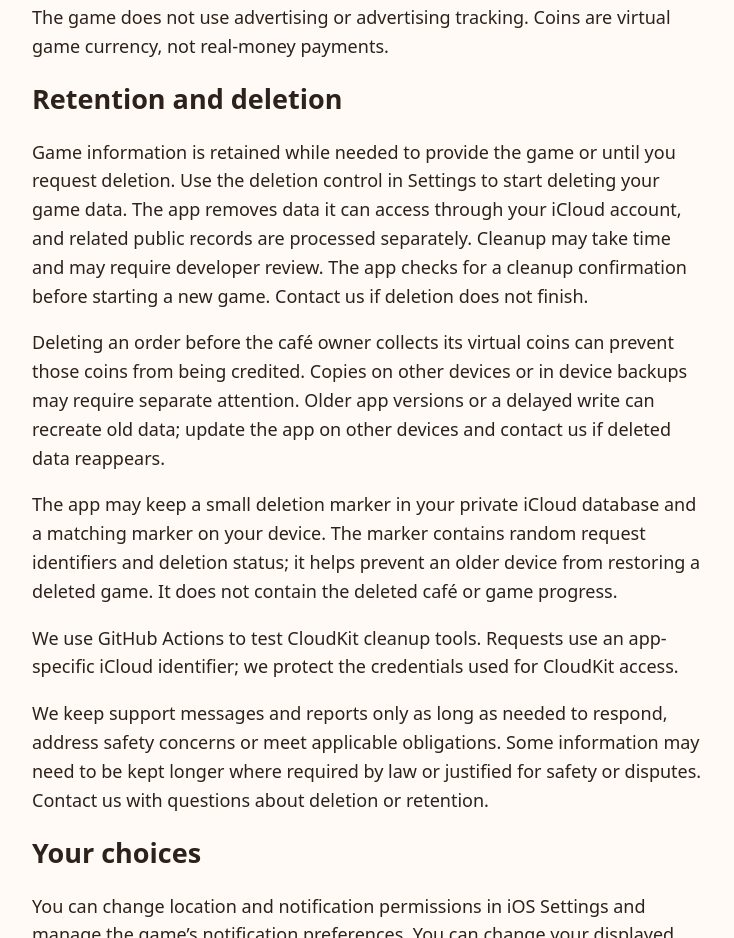
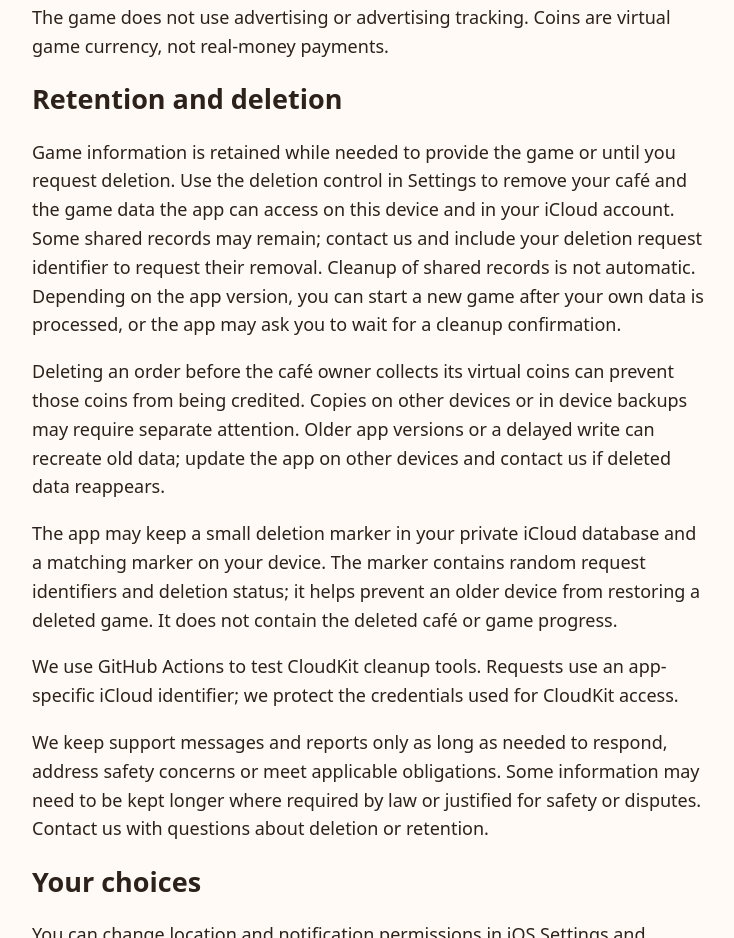
Before and after one commit to ulyanoffapps/my-coffee-spot-privacy, a plain HTML site: page privacy.html in a window 1280 px wide. Shown: the part 1282-2220 px from the top of the page, without its empty margins (272-1006 px from the left). Drawn offline with Linux system fonts and the light colour scheme.

Commit message:
Update deletion and support information

```diff
--- a/privacy.html
+++ b/privacy.html
@@ -25,7 +25,7 @@
   <p>We use information to operate the game, display cafés, save progress, support visits and stickers, show city weather, send requested notifications, and respond to reports and support messages. Apple services used by the game include iCloud and CloudKit, Maps and geocoding, WeatherKit and Apple Push Notification service. Apple processes information under its own <a href="https://www.apple.com/legal/privacy/">privacy policy</a>.</p>
   <p>The game does not use advertising or advertising tracking. Coins are virtual game currency, not real-money payments.</p>
   <h2>Retention and deletion</h2>
-  <p>Game information is retained while needed to provide the game or until you request deletion. Use the deletion control in Settings to start deleting your game data. The app removes data it can access through your iCloud account, and related public records are processed separately. Cleanup may take time and may require developer review. The app checks for a cleanup confirmation before starting a new game. Contact us if deletion does not finish.</p>
+  <p>Game information is retained while needed to provide the game or until you request deletion. Use the deletion control in Settings to remove your café and the game data the app can access on this device and in your iCloud account. Some shared records may remain; contact us and include your deletion request identifier to request their removal. Cleanup of shared records is not automatic. Depending on the app version, you can start a new game after your own data is processed, or the app may ask you to wait for a cleanup confirmation.</p>
   <p>Deleting an order before the café owner collects its virtual coins can prevent those coins from being credited. Copies on other devices or in device backups may require separate attention. Older app versions or a delayed write can recreate old data; update the app on other devices and contact us if deleted data reappears.</p>
   <p>The app may keep a small deletion marker in your private iCloud database and a matching marker on your device. The marker contains random request identifiers and deletion status; it helps prevent an older device from restoring a deleted game. It does not contain the deleted café or game progress.</p>
   <p>We use GitHub Actions to test CloudKit cleanup tools. Requests use an app-specific iCloud identifier; we protect the credentials used for CloudKit access.</p>
```
